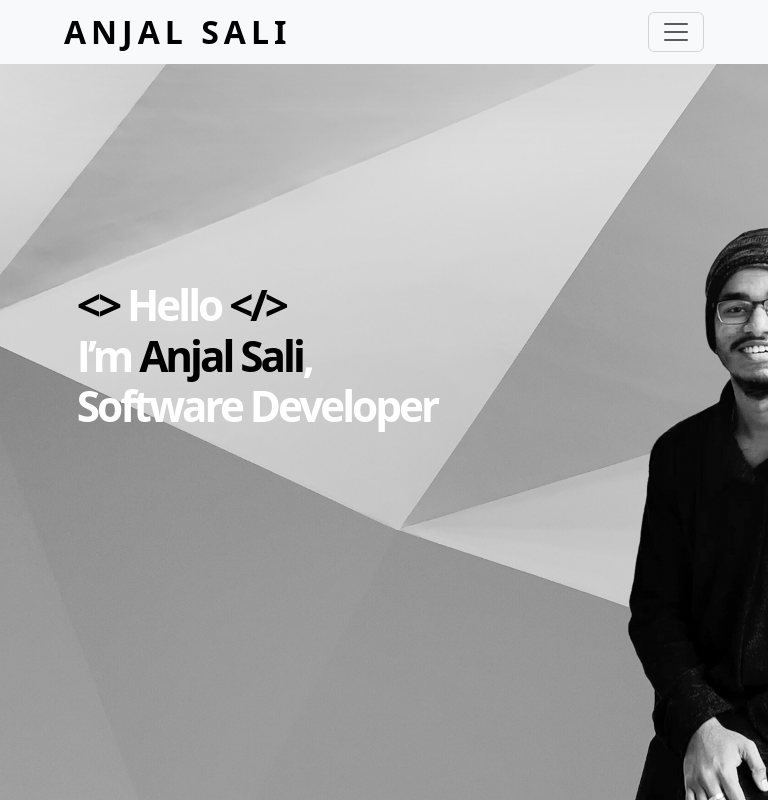
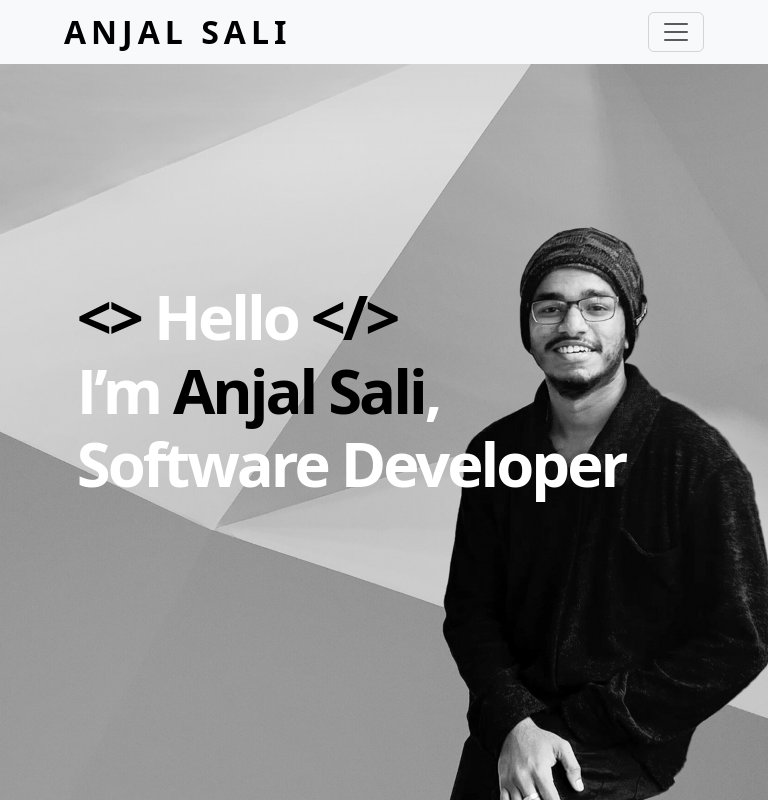
Before and after one commit to anjalsali/Bootstrap-Portfolio, a plain HTML site: page index.html in a window 768 px wide. Shown: the top 802 px of the page. Drawn offline with nearby package versions, Linux system fonts and the light colour scheme.

Commit message:
added media query for tablet devices along with syling for hero banner and intro text

```diff
--- a/css/style.css
+++ b/css/style.css
@@ -202,12 +202,25 @@
       font-size: 10vw;
    }
 }
-/* Small devices (portrait tablets and large phones, 600px and up) */
-@media only screen and (min-width: 600px) {
+
+/* Medium devices (landscape tablets, 768px and up) */
+@media only screen and (min-width: 601px) and (max-width: 1080px) {
+   .hero-banner {
+      position: relative;
+      background: url(../images/hero-banner-tablet.jpg);
+      background-size: cover;
+      background-position: center;
+      background-repeat: no-repeat;
+      height: 100vh;
+   }
+
+   .hero-banner h1 {
+      color: #ffffff;
+      font-family: "Open Sans", sans-serif;
+      font-size: 8vw;
+      font-style: normal;
+      font-weight: 700;
+      letter-spacing: -3px;
+      text-transform: none;
+   }
 }
-/* Medium devices (landscape tablets, 768px and up) */
-@media only screen and (min-width: 768px) {
-}
-/* Large devices (laptops/desktops, 992px and up) */
-@media only screen and (min-width: 992px) {
-}
```
Also changed, not shown: images/hero-banner-tablet.jpg (added).
